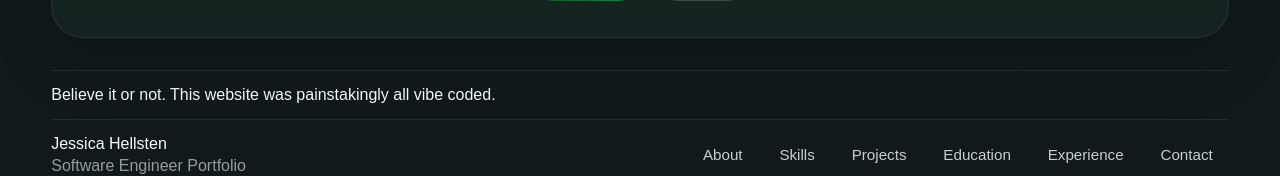
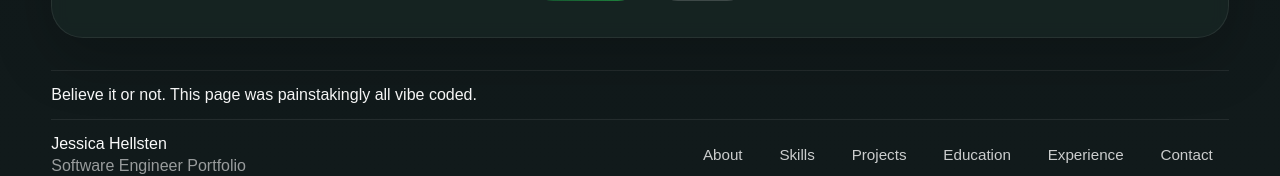
Before and after one commit to hellsten/jessicahellsten-website, a React (Vite) app: page /vibecode in a window 1280 px wide. Shown: the part 7746-7922 px from the top of the page. Built offline with nearby package versions, Linux system fonts and the light colour scheme; a web font is replaced by a local one.

Commit message:
Minor VibeCodePage change

```diff
--- a/src/pages/VibeCodePage/VibeCodePage.jsx
+++ b/src/pages/VibeCodePage/VibeCodePage.jsx
@@ -396,7 +396,7 @@ function VibeCodePage() {
         </div>
       </section>
 
-      <div className="vibeCodePage__believe">Believe it or not. This website was painstakingly all vibe coded.</div>
+      <div className="vibeCodePage__believe">Believe it or not. This page was painstakingly all vibe coded.</div>
 
       <footer className="vibeCodePage__footer">
         <div className="vibeCodePage__footerBrand">
```
